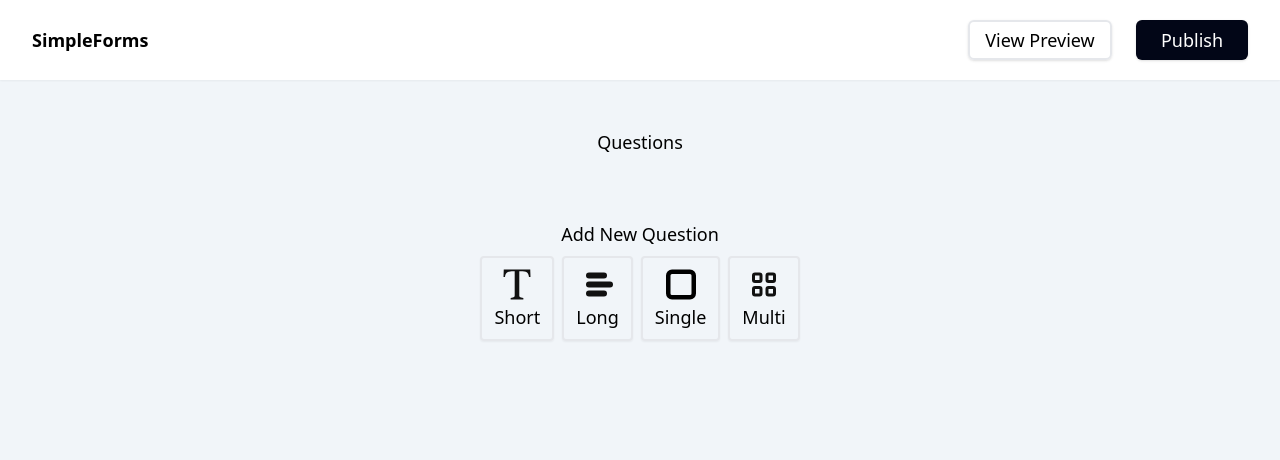
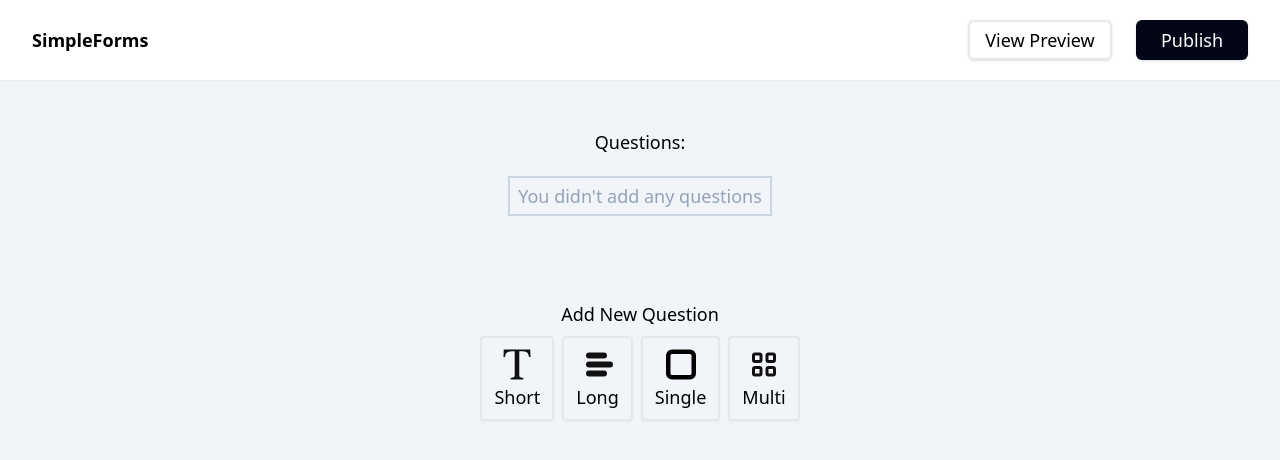
Before and after one commit to yoursAniki/Form-Builder-App, a Vue app: page /builder in a window 1280 px wide. Shown: the top 460 px of the page. Built offline with nearby package versions, Linux system fonts and the light colour scheme.

Commit message:
added text for zero count of cards

```diff
--- a/src/pages/Builder.vue
+++ b/src/pages/Builder.vue
@@ -9,15 +9,12 @@ import MultiQuestionCard from '@/components/MultiQuestionCard.vue'
 
 const cards = ref([])
 
-let num = 1
-
 const addCard = (cardName, props) => {
   cards.value.push({
     id: Date.now(),
     component: cardName,
     props: props || {}
   })
-  num++
 }
 
 onMounted(() => {
@@ -64,8 +61,9 @@ const deleteCard = (cardId) => {
   </Header>
 
   <div class="flex justify-center text-center flex-col m-auto items-center pt-12">
-    <div class="text-lg">Questions</div>
+    <div class="text-lg">Questions:</div>
 
+    <div v-if="cards && cards.length > 0">
       <component
         v-for="card in cards"
         :key="card.id"
@@ -74,6 +72,8 @@ const deleteCard = (cardId) => {
         v-bind="card.props"
         @delete-request="deleteCard(card.id)"
       />
+    </div>
+    <div v-else class="text-slate-400 text-lg py-1 px-2 my-5 border-2 border-slate-300	">You didn't add any questions</div>
 
     <div class="text-lg mt-16 pb-7">
       <div>Add New Question</div>
```
Lines whose indentation alone changed are shown as unchanged.
